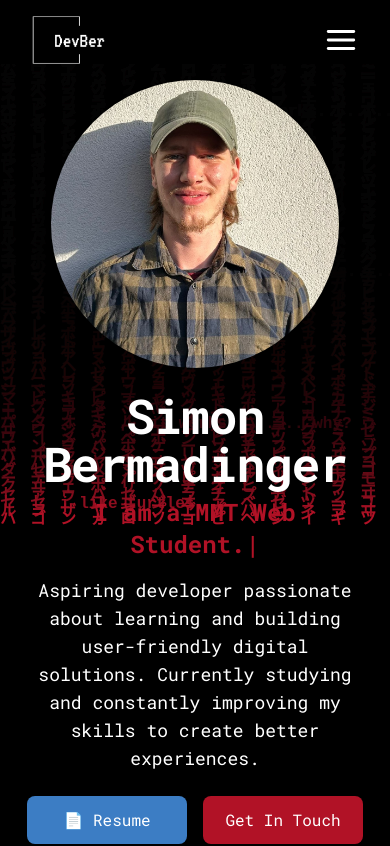
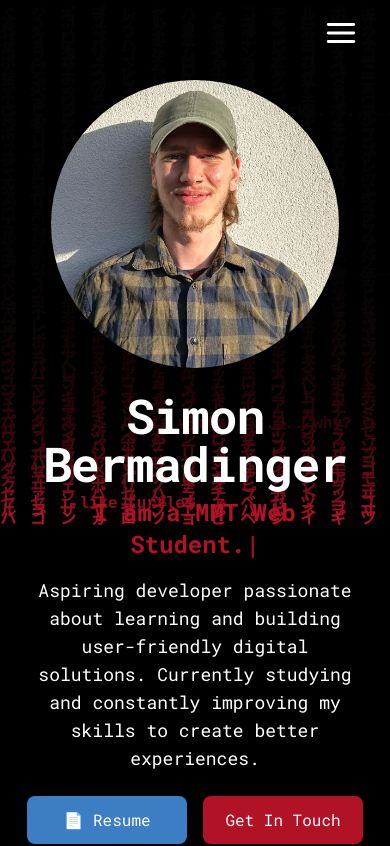
Before and after one commit to siwonber/bermadinger-dev, a React (Vite) app: page / in a window 390 px wide. Shown: the top 846 px of the page. Built offline with nearby package versions, Linux system fonts and the light colour scheme.

Commit message:
updated mobile nav

```diff
--- a/src/components/HomeSection.jsx
+++ b/src/components/HomeSection.jsx
@@ -13,7 +13,7 @@ const HomeSection = () => {
         transition={{ duration: 0.4 }}
       >
         <img
-          src="/images/simon.jpg"
+          src="/images/simon.webp"
           alt="Simon"
           className="w-full h-full object-cover object-center"
         />
--- a/src/components/Navbar.jsx
+++ b/src/components/Navbar.jsx
@@ -29,8 +29,8 @@ function Navbar() {
   }, []);
 
   return (
-    <nav className="fixed top-0 left-0 w-full z-50 bg-black transition-all duration-300 h-16">
-      <div className="container mx-auto flex items-center justify-between py-4 px-8">
+    <nav className="fixed top-0 left-0 w-full z-50 transition-all duration-300 md:bg-black md:h-16">
+      <div className="container mx-auto flex flex-row-reverse md:flex-row items-center justify-between py-4 px-8">
 
         {/* Logo */}
         <Link
@@ -38,14 +38,13 @@ function Navbar() {
             smooth={true}
             duration={500}
             onClick={() => setMenuOpen(false)}
-            className="flex items-center gap-2 cursor-pointer"
+            className="hidden md:flex items-center gap-2 cursor-pointer"
           >
             <img
               src="/images/devber-logo-transparent-white.png"
               alt="DevBer Logo"
               className="h-12 object-contain"
             />
-
         </Link>
 
         {/* Desktop Navigation */}
@@ -94,6 +93,7 @@ function Navbar() {
             </div>
           </li>
         </ul>
+
         {/* Mobile Menu Button */}
         <motion.button
           onClick={() => setMenuOpen(!menuOpen)}
@@ -105,6 +105,7 @@ function Navbar() {
         </motion.button>
       </div>
 
+
         {/* Mobile Menü */}
         <motion.div
           className={`fixed top-0 right-0 h-screen w-[70%] md:w-[50%] lg:w-[30%] bg-dark/95 flex flex-col items-end p-8 pt-24 text-right shadow-lg
@@ -113,6 +114,7 @@ function Navbar() {
           animate={{ x: menuOpen ? "0%" : "100%" }}
           transition={{ duration: 0.3, ease: "easeOut" }}
         >
+          {/* Links */}
           <Link to="home" smooth={true} duration={500} className="text-white text-lg hover:text-primaryColor transition py-3 px-6 cursor-pointer" onClick={() => setMenuOpen(false)}>
             Home
           </Link>
@@ -123,8 +125,24 @@ function Navbar() {
             Projects
           </Link>
 
-        {/* Toggles at the bottom */}
-        <div className="mt-auto pb-8 w-full flex flex-col items-center space-y-4">
+          {/* Spacer to push content down */}
+            <div className="flex-grow"></div>
+              <Link
+                to="home"
+                smooth={true}
+                duration={500}
+                onClick={() => setMenuOpen(false)}
+                className="mb-4 pr-6 cursor-pointer"
+              >
+              <img
+                src="/images/devber-logo-transparent-white.png"
+                alt="DevBer Logo"
+                className="h-12 object-contain"
+              />
+            </Link>
+
+            {/* Toggle */}
+            <div className="pb-8 w-full flex flex-col items-center space-y-4">
               <ColorBlindToggle />
             </div>
         </motion.div>
```
Also changed, not shown: public/images/simon.webp (added). Lines whose indentation alone changed are shown as unchanged.
